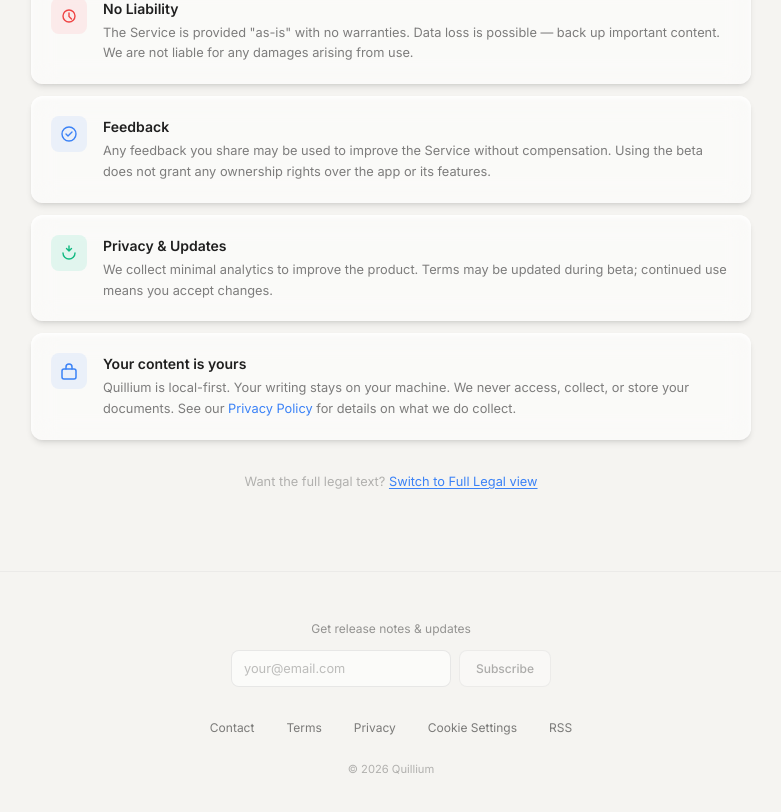
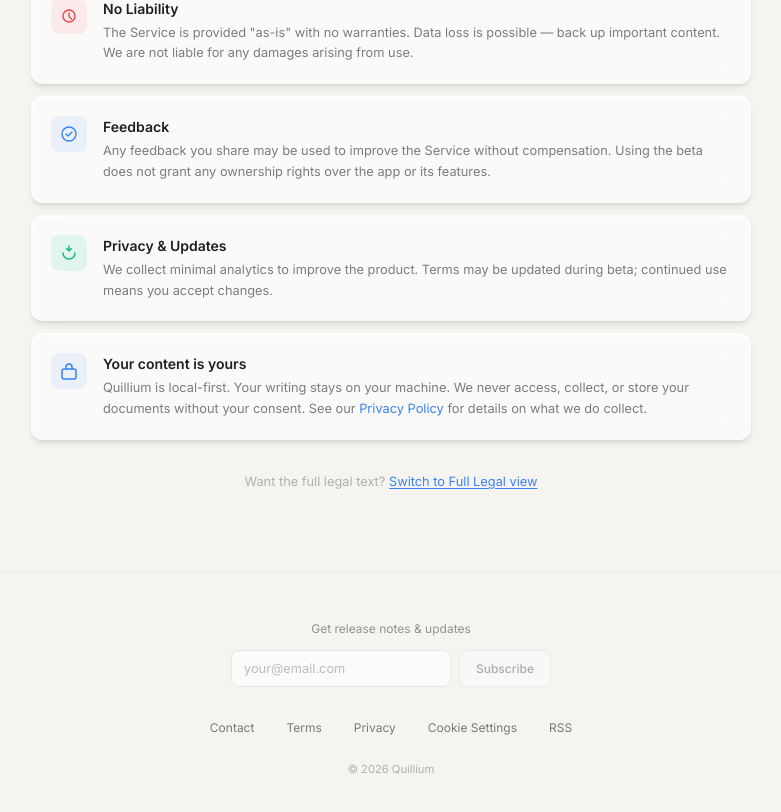
Before and after one commit to ThatXliner/quillium-landing, a SvelteKit app: page /terms in a window 1280 px wide. Shown: the part 582-1394 px from the top of the page, without its empty margins (249-1030 px from the left). Built offline with nearby package versions, Linux system fonts and the light colour scheme.

Commit message:
Update +page.svelte

```diff
--- a/src/routes/terms/+page.svelte
+++ b/src/routes/terms/+page.svelte
@@ -225,7 +225,7 @@
 							</h3>
 							<p class="m-0 text-[0.8rem] leading-relaxed text-black/50">
 								Quillium is local-first. Your writing stays on your machine. We never access,
-								collect, or store your documents. See our
+								collect, or store your documents without your consent. See our
 								<a href="/privacy" class="text-[#3b82f6] no-underline hover:underline"
 									>Privacy Policy</a
 								> for details on what we do collect.
```
